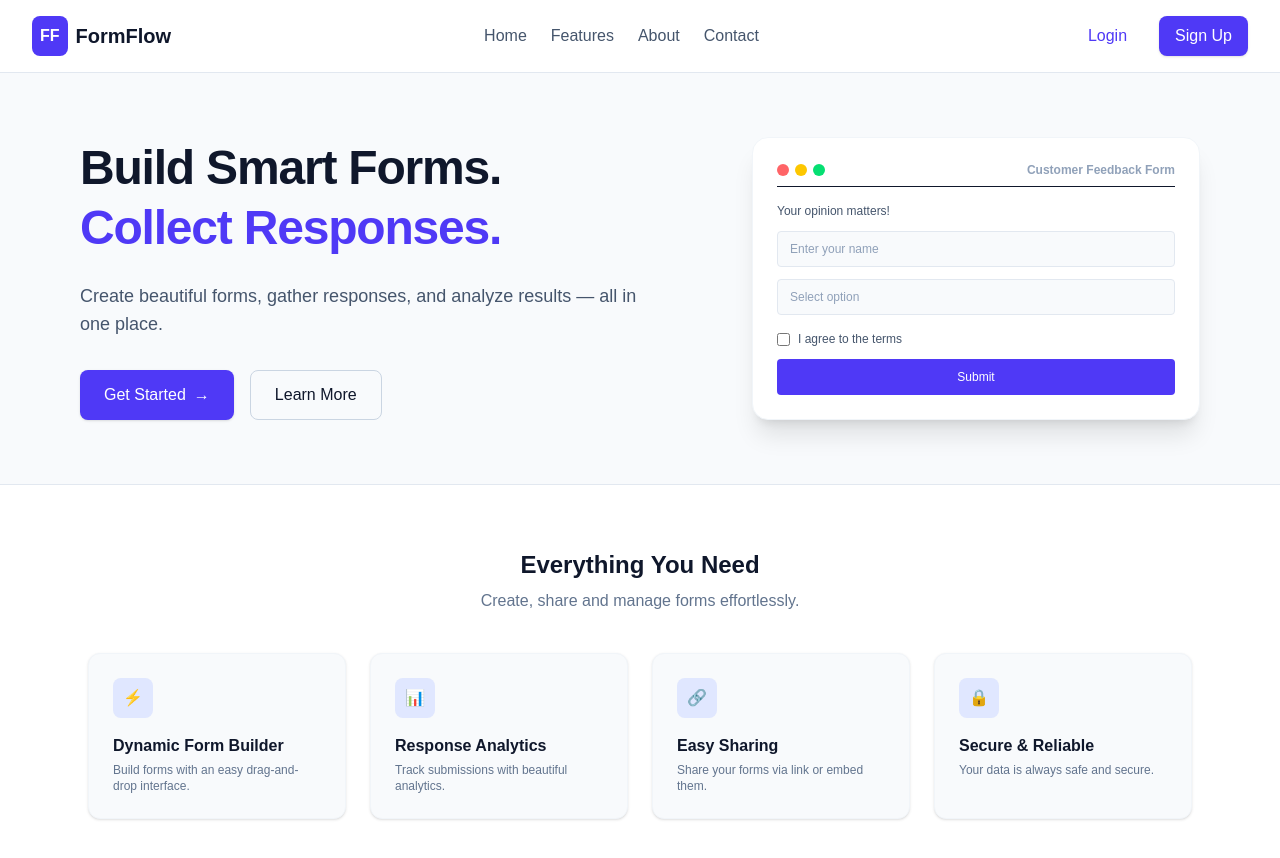
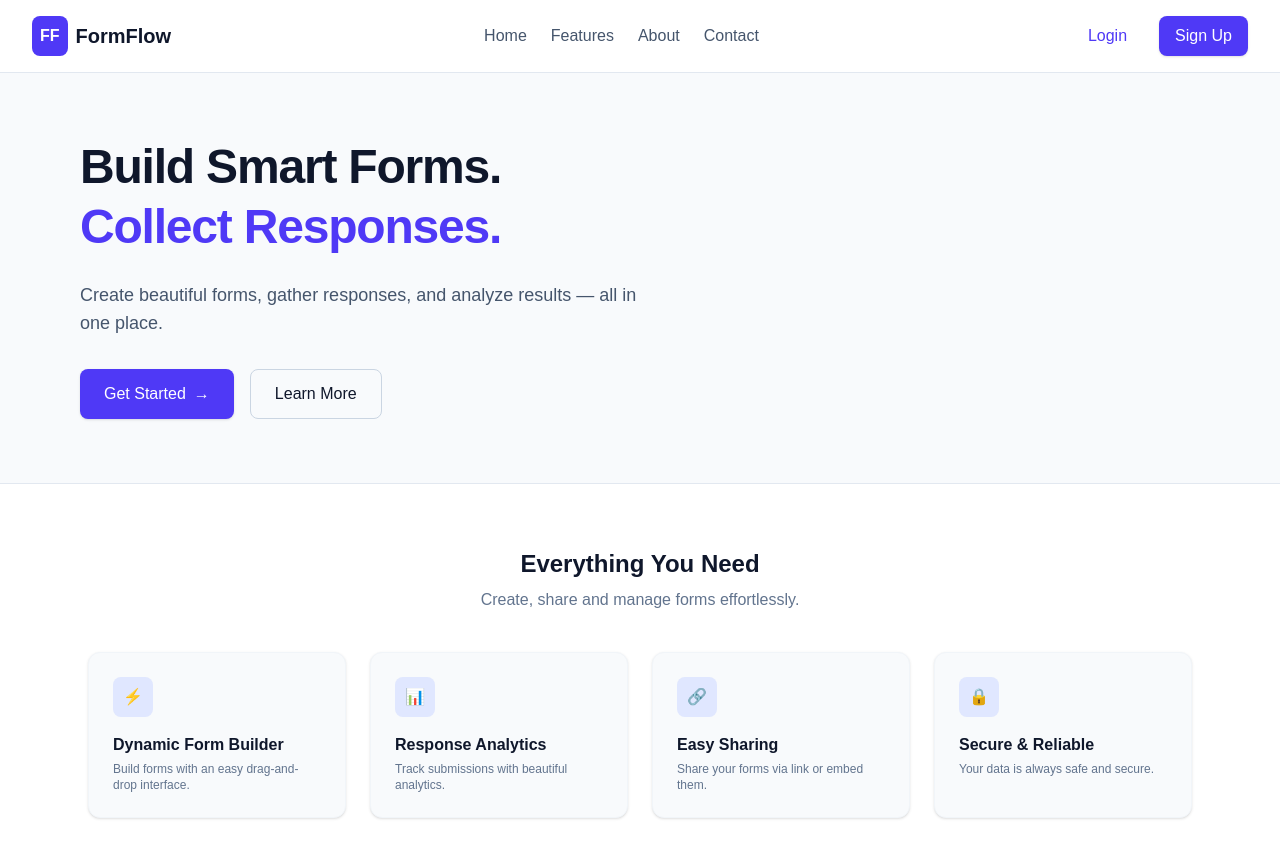
Before and after one commit to shivani10sharma2004-source/Dynamic_Formbuilder-app, a Next.js app: page / in a window 1280 px wide. Shown: the top 858 px of the page. Built offline with nearby package versions, Linux system fonts and the light colour scheme.

Commit message:
removed feedback form

```diff
--- a/app/page.tsx
+++ b/app/page.tsx
@@ -55,27 +55,8 @@ export default function Home() {
           </div>
         </div>
 
-        {/* Hero Illustration Box */}
-        <div className="mt-10 md:mt-0 bg-white p-6 rounded-2xl shadow-xl border border-slate-100 w-full max-w-md">
-          <div className="flex items-center justify-between mb-4 border-b pb-2">
-            <div className="flex space-x-1.5">
-              <div className="w-3 h-3 rounded-full bg-red-400"></div>
-              <div className="w-3 h-3 rounded-full bg-yellow-400"></div>
-              <div className="w-3 h-3 rounded-full bg-green-400"></div>
-            </div>
-            <span className="text-xs font-semibold text-slate-400">Customer Feedback Form</span>
-          </div>
-          <div className="space-y-3">
-            <div className="text-xs font-medium text-slate-600">Your opinion matters!</div>
-            <div className="h-9 bg-slate-50 border border-slate-200 rounded px-3 flex items-center text-xs text-slate-400">Enter your name</div>
-            <div className="h-9 bg-slate-50 border border-slate-200 rounded px-3 flex items-center text-xs text-slate-400">Select option</div>
-            <div className="flex items-center space-x-2 text-xs text-slate-600 pt-1">
-              <input type="checkbox" className="rounded border-slate-300" />
-              <span>I agree to the terms</span>
-            </div>
-            <div className="h-9 bg-indigo-600 rounded text-white text-xs flex items-center justify-center font-medium mt-2">Submit</div>
-          </div>
-        </div>
+        {/* Feedback form box bas yahan se hata diya gaya hai, baaki sab waisa hi hai */}
+
       </section>
 
       {/* Features Section */}
```
